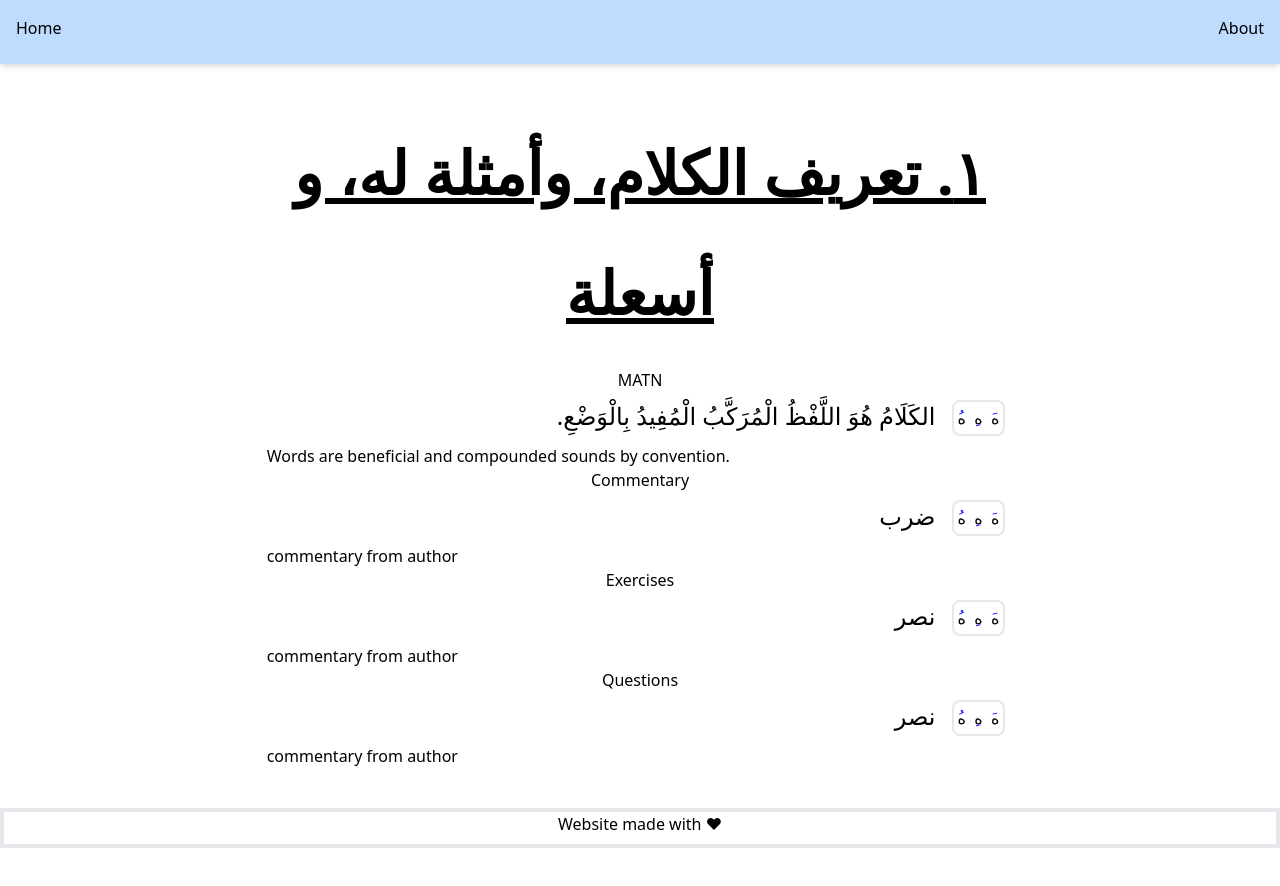
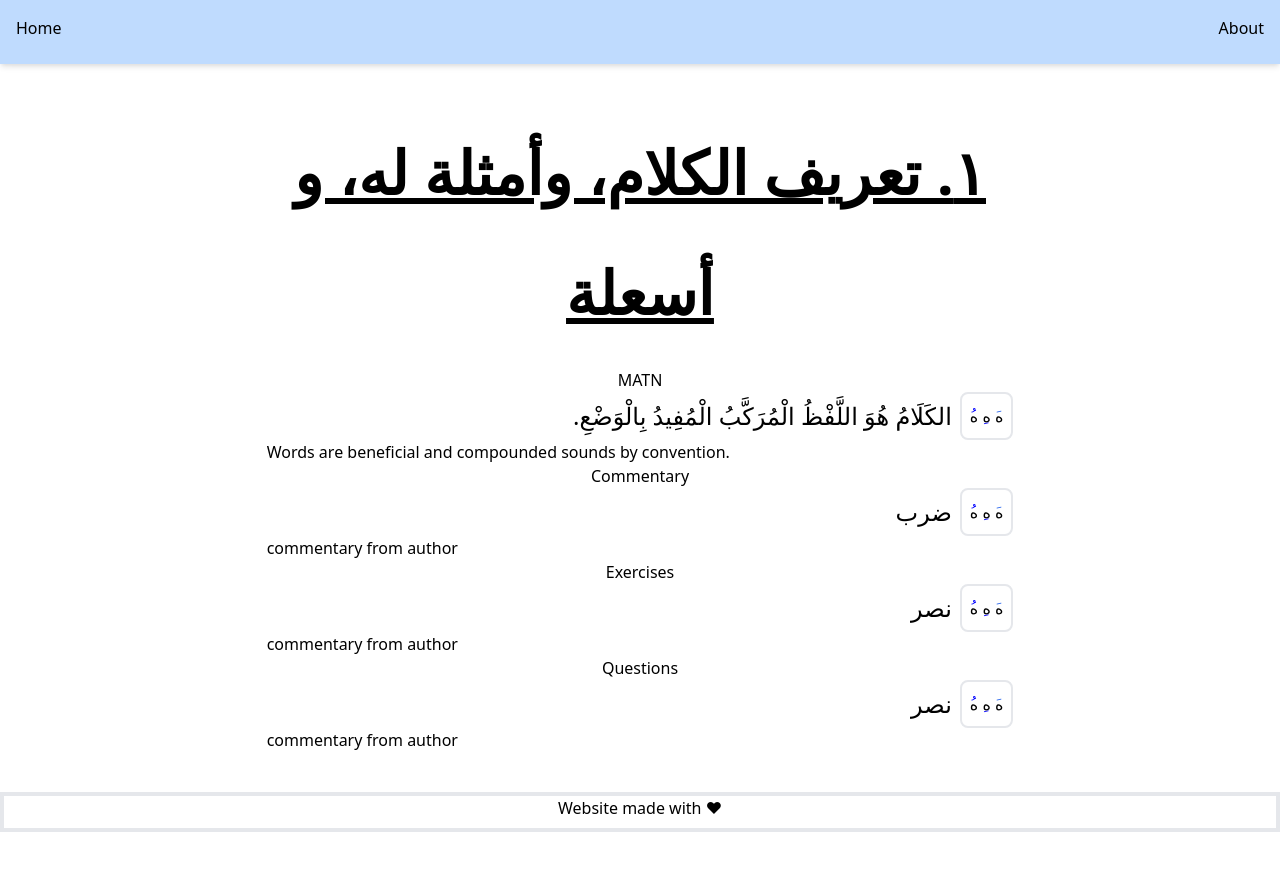
Before and after one commit to hazamaswag/tuhfat-siniyyah, a Next.js app: page /chapter/1 in a window 1280 px wide. Built offline with nearby package versions, Linux system fonts and the light colour scheme.

Commit message:
fixed colors

```diff
--- a/src/components/ParseColor.tsx
+++ b/src/components/ParseColor.tsx
@@ -16,12 +16,12 @@ export const ParseColor = ({ vowel }) => {
       ) : (
         <p>
           ه
-          <span lang={"ara"} style={{ color: "blue" }}>
-            َ &nbsp;
+          <span lang={"ara"} style={{ color: "rgb(37, 99, 235)" }}>
+            َ&nbsp;
           </span>
           ه
           <span lang={"ara"} style={{ color: "blue" }}>
-            ِ &nbsp;
+            ِ&nbsp;
           </span>
           ه
           <span lang={"ara"} style={{ color: "blue" }}>
--- a/src/components/Toggle.tsx
+++ b/src/components/Toggle.tsx
@@ -15,7 +15,12 @@ const Toggle = ({ content }: IContent) => {
       <div className="flex">
         <p className="flex-1 text-right mx-2 my-2 text-2xl">{text}</p>
         <button
-          className="border-2 p-1 rounded-lg m-2"
+          className={`border-2 p-2 rounded-lg focus:outline-none
+            ${
+              !vowel
+                ? "hover:bg-gray-100"
+                : "bg-red-500 bg-opacity-50 hover:bg-opacity-40"
+            }`}
           type="button"
           onClick={() => {
             if (text === content.unvoweled) {
```
